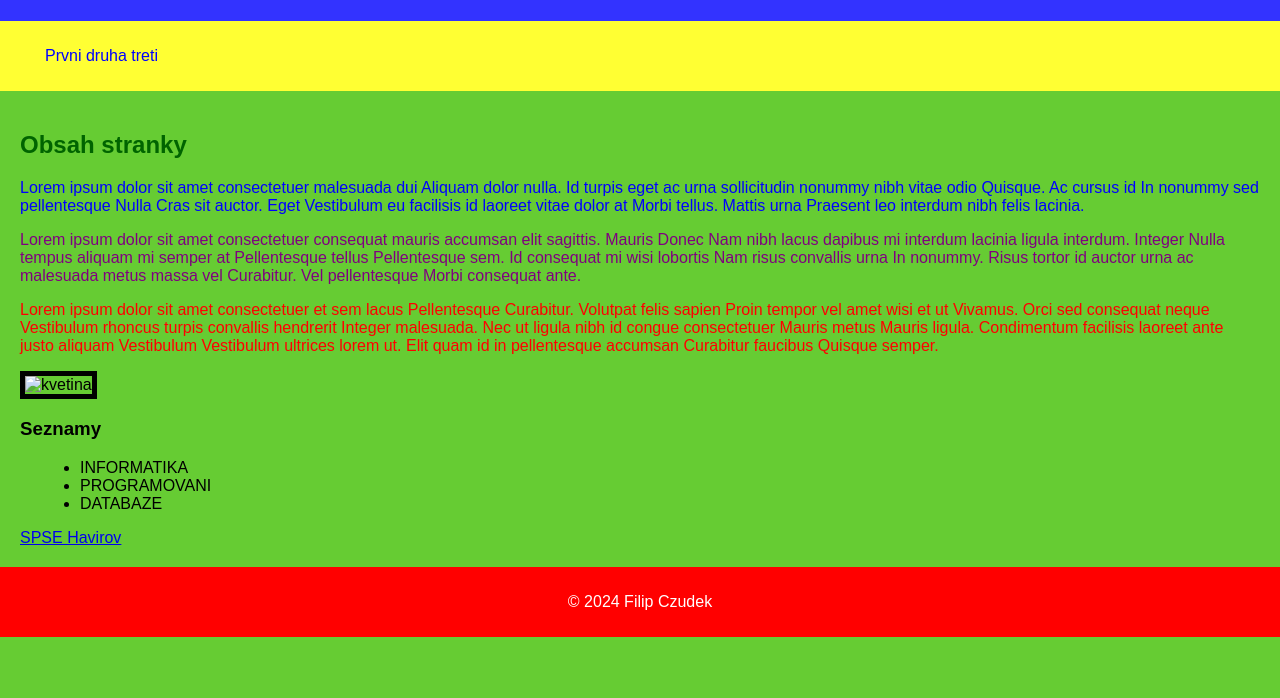
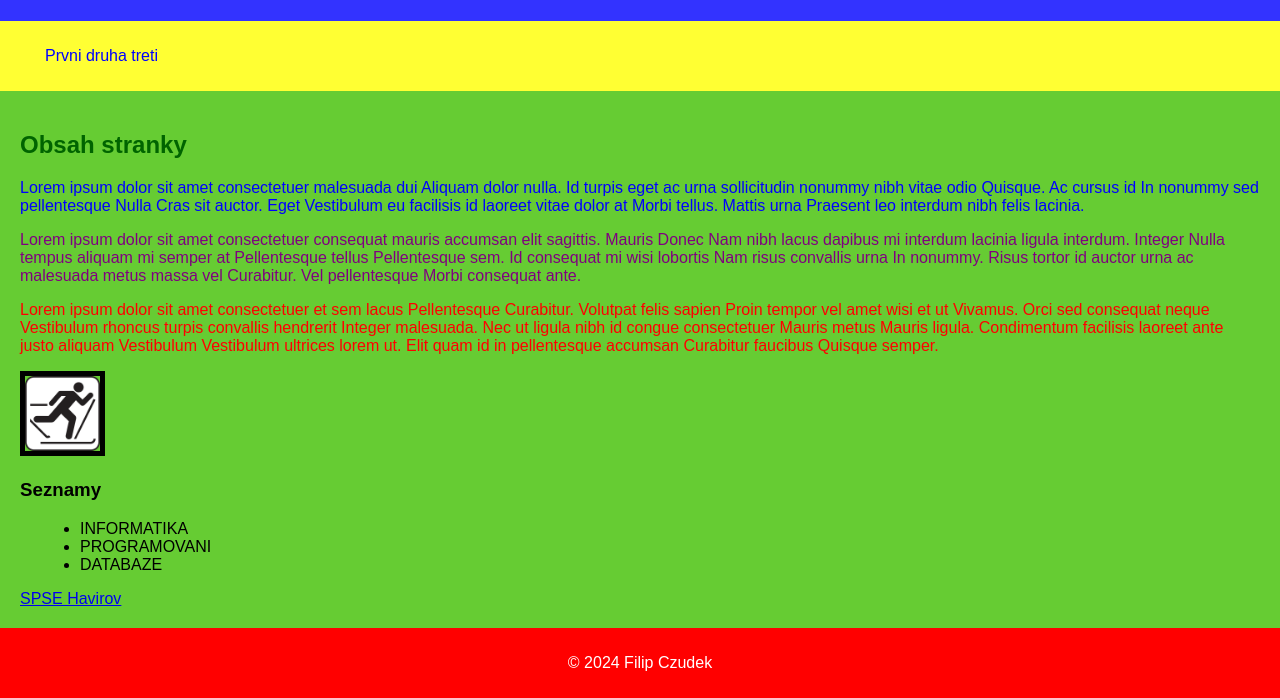
Before and after one commit to Filo6969/Filo6969.github.io, a plain HTML site: page index.html in a window 1280 px wide. Shown: the part 118-816 px from the top of the page. Drawn offline with Linux system fonts and the light colour scheme.

Commit message:
Update index.html

```diff
--- a/index.html
+++ b/index.html
@@ -28,7 +28,7 @@
 <p><p class = "red">Lorem ipsum dolor sit amet consectetuer et sem lacus Pellentesque Curabitur. Volutpat felis sapien Proin tempor vel amet wisi et ut Vivamus. Orci sed consequat neque Vestibulum rhoncus turpis convallis hendrerit Integer malesuada. Nec ut ligula nibh id congue consectetuer Mauris metus Mauris ligula. Condimentum facilisis laoreet ante justo aliquam Vestibulum Vestibulum ultrices lorem ut. Elit quam id in pellentesque accumsan Curabitur faucibus Quisque semper.</p>
 </p>
 
-<img src="../../../../Users/root/Downloads/flover.jpg" alt="kvetina" title="kvetina" height="75" width="75" margin = "20px auto" border =  "5px" display =  "block">
+<img src="lyzar.png" alt="lyzar" title="lyzar" height="75" width="75" margin = "20px auto" border =  "5px" display =  "block">
 
 <h3>Seznamy</h3>
 
```
